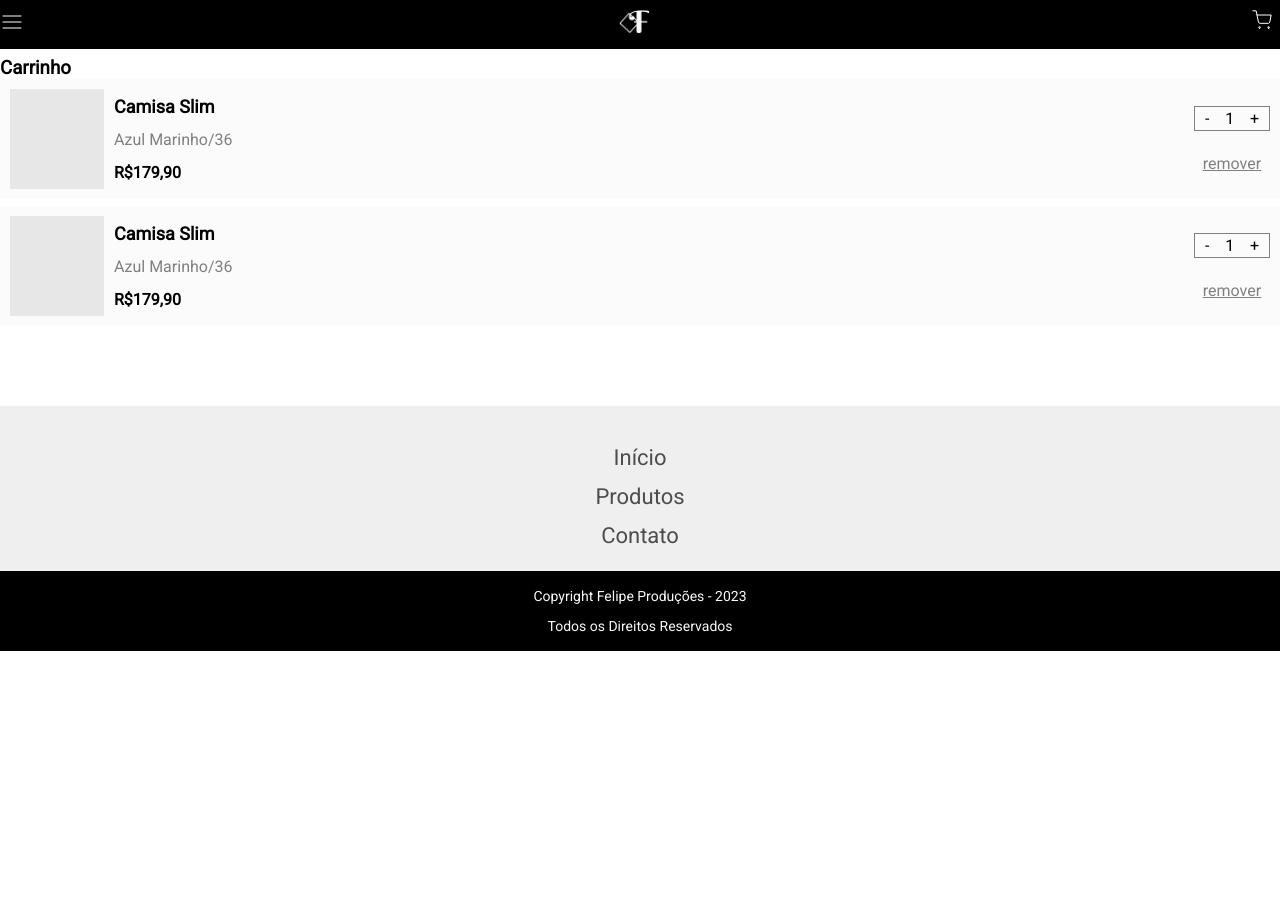
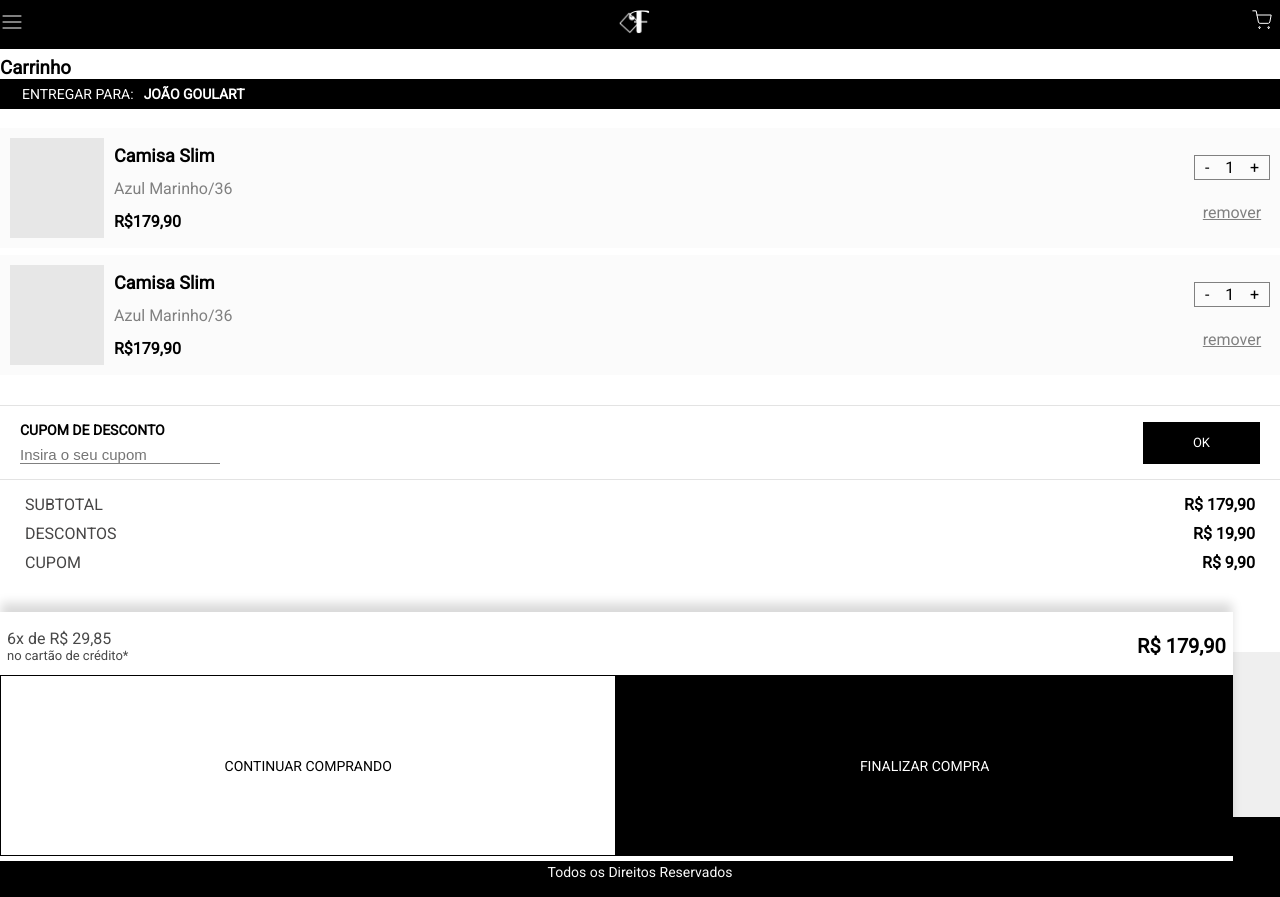
Before and after one commit to fe-lipejs/lojaflipper, a Vue app: page /carrinho in a window 1280 px wide. Before the commit the page ends 800 px from the top, so only its background shows below. Built offline with nearby package versions, Linux system fonts and the light colour scheme.

Commit message:
Alterei a cor do input radio do frete, porem preciso remover o rodapé da pagina carrinho

```diff
--- a/src/App.vue
+++ b/src/App.vue
@@ -1,6 +1,6 @@
 <template>
+  <div>
     <head>
-
       <link
         href="http://fonts.googleapis.com/css?family=Roboto"
         rel="stylesheet"
@@ -11,7 +11,8 @@
     <body>
       <router-view />
     </body>
-  <Rodape/>
+    <Rodape />
+  </div>
 </template>
 <style>
 * {
@@ -24,12 +25,13 @@ body {
 </style>
 <script>
 import NavBar from "./components/NavBar.vue";
-import Rodape from "./components/Rodape.vue"
+import Rodape from "./components/Rodape.vue";
 export default {
   name: "App",
   components: {
     NavBar,
     Rodape,
   },
+
 };
 </script>
--- a/src/components/Rodape.vue
+++ b/src/components/Rodape.vue
@@ -1,4 +1,5 @@
 <template>
+  <div>
     <div id="rodape-container">
       <div>Início</div>
       <div>Produtos</div>
@@ -8,11 +9,13 @@
       <div>Copyright Felipe Produções - 2023</div>
       <div>Todos os Direitos Reservados</div>
     </div>
+  </div>
+
+
 </template>
 
 <style scoped>
 #rodape-container {
-
   margin-top: 80px;
   display: flex;
   flex-direction: column;
--- a/src/components/Views/Carrinho/Carrinho.vue
+++ b/src/components/Views/Carrinho/Carrinho.vue
@@ -2,23 +2,206 @@
   <div>
     <br /><br /><br />
     <h3>Carrinho</h3>
-    <ProdutoCarrinho/>
-    <ProdutoCarrinho/>
+    <div class="endereco-entrega">
+      <div>ENTREGAR PARA: </div>
+      <div>JOÃO GOULART</div>
+    </div>
+    <br>
+    <ProdutoCarrinho />
+    <ProdutoCarrinho />
+    <!-- INSERIR CUPOM -->
+    <div id="cupom-container">
+      <div id="inserir-container">
+        <div style="font-weight: 800; margin-bottom: 5px">
+          CUPOM DE DESCONTO
+        </div>
+        <input
+          placeholder="Insira o seu cupom"
+          maxlength=""
+          type="text"
+          name=""
+          id=""
+        />
+      </div>
+      <div id="cupom-button">OK</div>
+    </div>
+
+    <!-- RESUMO DE COMPRA -->
+    <div style="margin-top: 15px; margin-inline: 15px" class="resumo-container">
+      <div class="nome-preco">
+        <div>SUBTOTAL</div>
+        <div>R$ 179,90</div>
+      </div>
+      <div class="nome-preco">
+        <div>DESCONTOS</div>
+        <div>R$ 19,90</div>
+      </div>
+      <div class="nome-preco">
+        <div>CUPOM</div>
+        <div>R$ 9,90</div>
+      </div>
+    </div>
+    <!-- TOTAL CONTAINER -->
+    <div class="total-container">
+      <div class="total">
+        <div class="total-cartao">
+          <div>6x de R$ 29,85</div>
+          <div>no cartão de crédito*</div>
+        </div>
+        <div class="total-preco">R$ 179,90</div>
+      </div>
+      <div class="btn-container">
+        <div>CONTINUAR COMPRANDO</div>
+        <div>FINALIZAR COMPRA</div>
+      </div>
+    </div>
+     <!-- NÃO EXIBIR O CARRINHO NESSA PÁGINA: -->
+     <Rodape v-if="showComponentRodape" />
+
+
   </div>
 </template>
 
 <script>
-import ProdutoCarrinho from "@/components/Views/Carrinho/ProdutoCarrinho.vue"
+import ProdutoCarrinho from "@/components/Views/Carrinho/ProdutoCarrinho.vue";
+import Rodape from '../../Rodape.vue'
 export default {
   name: "Carrinho",
-  components:{
-    ProdutoCarrinho
+  components: {
+    ProdutoCarrinho,
+    Rodape
   },
 
   data() {
     return {
-      nome: "Carrinho",
+      showComponentRodape: true,
     };
+  },
+  created() {
+    console.log("estamos?: " + this.$route.name);
+    if (this.$route.name === "Carrinho") {
+      this.showComponentRodape = false;
+    }else{
+        this.showComponentRodape = true
+    }
   },
 };
 </script>
+
+<style scoped>
+#rodape-container{
+  display: none;
+}
+.endereco-entrega{
+  display: flex;
+  padding: 7px;
+  color: #fff;
+  background-color: #000;
+  font-size: 14px;
+}
+.endereco-entrega div:nth-child(1){
+  margin-left: 15px;
+}
+.endereco-entrega div:nth-child(2){
+  font-weight: 600;
+  margin-left: 10px;
+}
+#cupom-container {
+  margin-top: 30px;
+  display: flex;
+  height: 73px;
+  border-top: 1px solid #e3e3e3;
+  border-bottom: 1px solid #e3e3e3;
+  align-items: center;
+  justify-content: space-between;
+  padding-inline: 20px;
+  /* ------------ */
+}
+#inserir-container div {
+  font-size: 14px;
+  position: relative;
+  color: black;
+}
+#inserir-container input {
+  padding-top: 3px;
+  width: 200px;
+  font-size: 15px;
+  border: none;
+  border-bottom: 1px solid grey;
+}
+#inserir-container input:focus {
+  outline: none;
+}
+#cupom-button {
+  display: flex;
+  font-size: 13px;
+  color: #fff;
+  background-color: #000;
+  height: 42px;
+  align-items: center;
+  padding-inline: 50px;
+  cursor: pointer;
+}
+
+/* RESUMO DA COMPRA */
+
+.nome-preco {
+  display: flex;
+  justify-content: space-between;
+  margin: 10px;
+}
+.nome-preco div:nth-child(1) {
+  color: #464545;
+}
+.nome-preco div:nth-child(2) {
+  font-weight: 900;
+}
+
+/* TOTAL CONTAINER */
+.total-container {
+  position:fixed;
+  padding-top:10px;
+  padding-bottom:05px;
+  box-shadow: 0px -10px 10px -1px rgba(0, 0, 0, 0.15);
+  margin-top: 30px;
+  background-color: #fff;
+}
+.total {
+  display: flex;
+  justify-content: space-between;
+  align-items: center;
+  margin: 7px;
+  padding-bottom:5px;
+}
+.total-cartao div {
+  color: #484848;
+}
+.total-cartao div:nth-child(2) {
+  font-size: 13px;
+}
+.total-preco {
+  font-weight: 900;
+  font-size: 20px;
+}
+.btn-container {
+  display: flex;
+  justify-content: space-around;
+}
+.btn-container div {
+  display: flex;
+  justify-content: center;
+  align-items: center;
+  width: 48vw;
+  height: 14vw;
+  font-size: 14px;
+  cursor: pointer;
+}
+.btn-container div:nth-child(1) {
+  border: 1px solid #000;
+}
+.btn-container div:nth-child(2) {
+  color: #fff;
+  background-color: #000;
+  border: 1px solid #000;
+}
+</style>
--- a/src/components/Views/Categoria/Categoria.vue
+++ b/src/components/Views/Categoria/Categoria.vue
@@ -1,4 +1,5 @@
 <template>
+  <div>
     <!-- Parte de Cima -->
     <div id="categoria-title">ROUPAS MASCULINAS</div>
     <div id="results-container">
@@ -37,10 +38,11 @@
     </div>
     <Paginacao />
     <br />
+  </div>
 </template>
 
 <style scoped>
-#cards-produtos{
+#cards-produtos {
   display: flex;
   justify-content: center;
   flex-wrap: wrap;
@@ -91,7 +93,7 @@
 import CardProdutos from "@/components/Views/Categoria/CardProdutos.vue";
 import Paginacao from "@/components/Views/Categoria/PaginacaoPadrao.vue";
 export default {
-  name: 'Categoria',
+  name: "Categoria",
   components: {
     CardProdutos,
     Paginacao,
--- a/src/components/Views/Frete/Frete.vue
+++ b/src/components/Views/Frete/Frete.vue
@@ -6,7 +6,7 @@
     <br />
     <!-- Preciso colocar uma imagem do produto e seu preço aqui, para o cliente saiba o que está comprando -->
     <!-- RESUMO DO FRETE -->
-    <h4 style="text-align: center; margin:10px">Resumo</h4>
+    <h4 style="text-align: center; margin: 10px">Resumo</h4>
     <div class="dds-cont">
       <div class="dds-cont-sub">
         <div>
@@ -28,8 +28,8 @@
       </div>
     </div>
     <!-- Escola o frete, futuramente vou criar um component só disso, como lá encima tbm -->
-    <h4 style="text-align: center; margin:20px">Escolha o Frete</h4>
-    <div  class="frete-container">
+    <h4 style="text-align: center; margin: 20px">Escolha o Frete</h4>
+    <div class="frete-container">
       <div class="frete-cont">
         <div style="display: flex">
           <input
@@ -79,9 +79,8 @@
       </div>
       <br />
     </div>
-    <ButtonPadrao href="/carrinho" texto="Confirmar Pagamento"/>
-
-  </div>
+    <ButtonPadrao href="/carrinho" texto="Confirmar Pagamento" />
+   </div>
 </template>
 
 <script>
@@ -176,7 +175,13 @@ export default {
   margin-top: -14px;
   margin-right: 15px;
 }
-input[type="radio"]:checked {
-  background-color: #000;
+input[type="checkbox"],input[type="radio"]{
+
+    background-color: black;
+  }
+input[type='radio'] {
+    accent-color: #000;
 }
+
+
 </style>
--- a/src/components/Views/Home_components/destaqueSemana.vue
+++ b/src/components/Views/Home_components/destaqueSemana.vue
@@ -99,6 +99,7 @@ export default {
   name: "DestaqueSemana",
   data() {
     return {
+      showComponentRodape: true,
       nome: "Página Inicial",
       toqueInicial: null,
       toqueIntensidade: 0,
```
Lines whose indentation alone changed are shown as unchanged.
